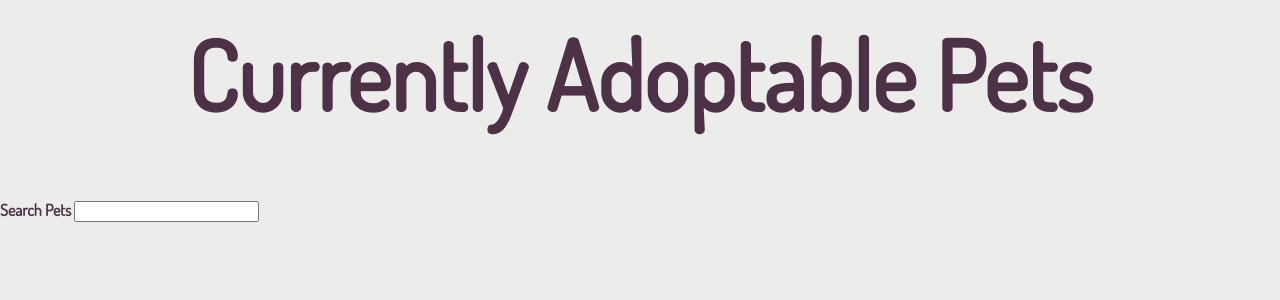
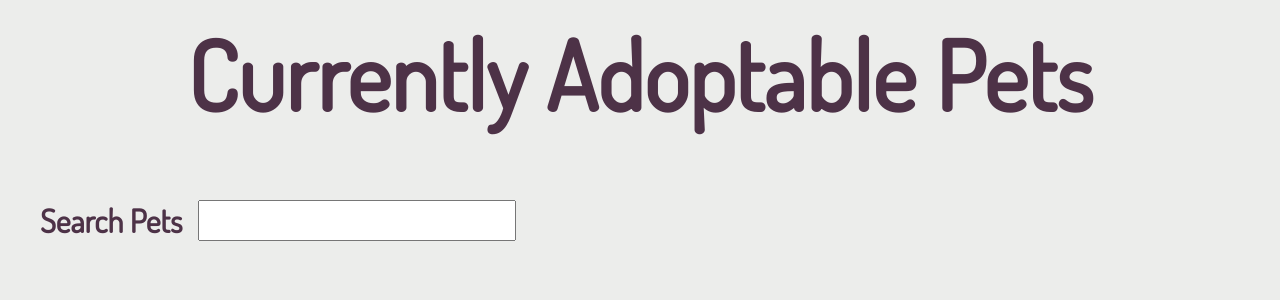
Before and after one commit to Fishfinna/Adoptables, a Flask app: page / in a window 1280 px wide. Shown: the part 131-431 px from the top of the page. Run offline with Flask 2, Linux system fonts and the light colour scheme; data that the repository does not hold is empty; some libraries are stand-ins or nearby versions.

Commit message:
Style search bar

```diff
--- a/static/stylesheet/style.css
+++ b/static/stylesheet/style.css
@@ -573,3 +573,16 @@ input[type=submit] {
     left: -35px;
     content: "✖";
 }
+
+/* search bar*/
+.search-wrapper {
+    margin-left: 40px;
+    font-size: 2rem;
+    display: flex;
+    flex-direction: row;
+    gap: 1rem;
+}
+
+input {
+    font-size: 1.5rem;
+}
```
